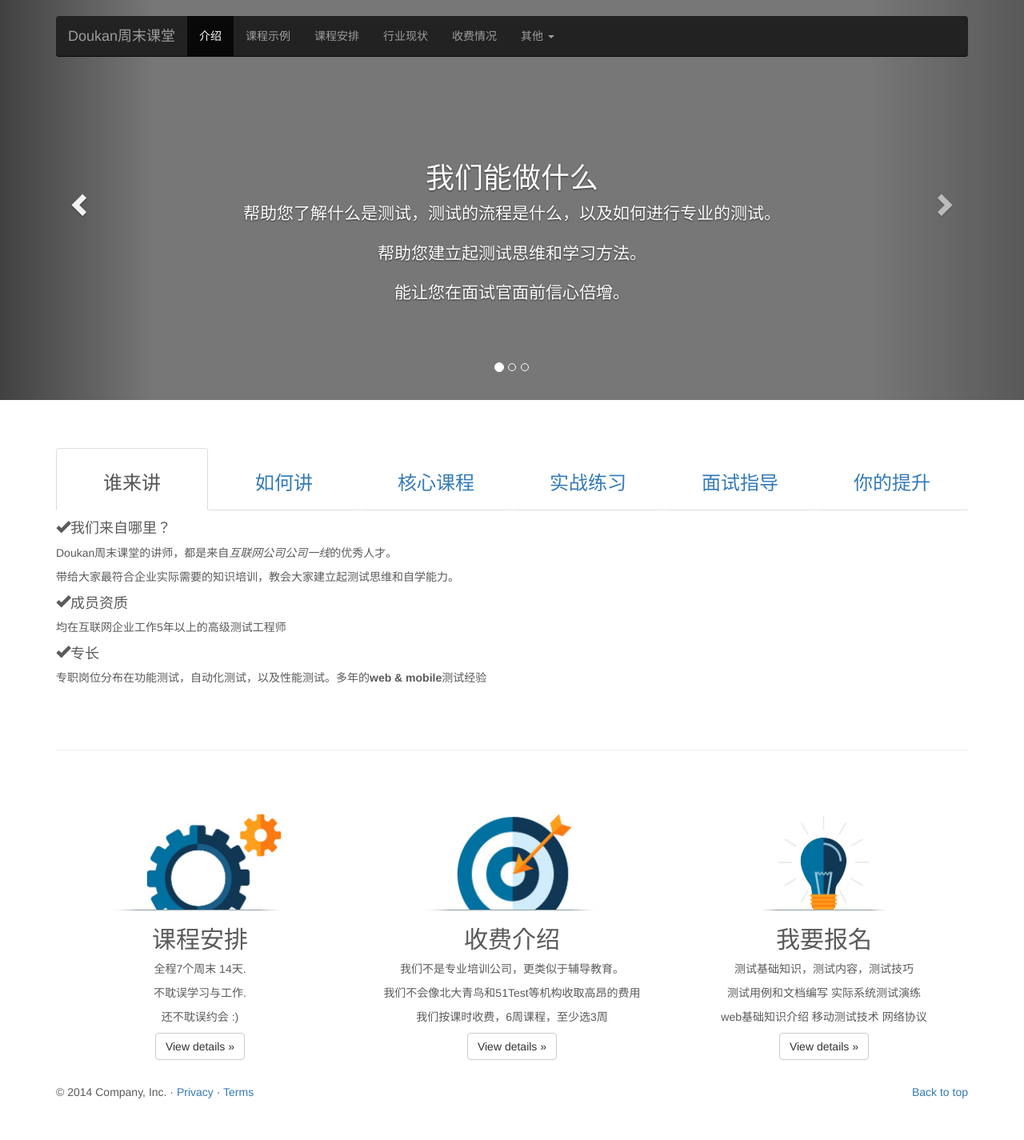
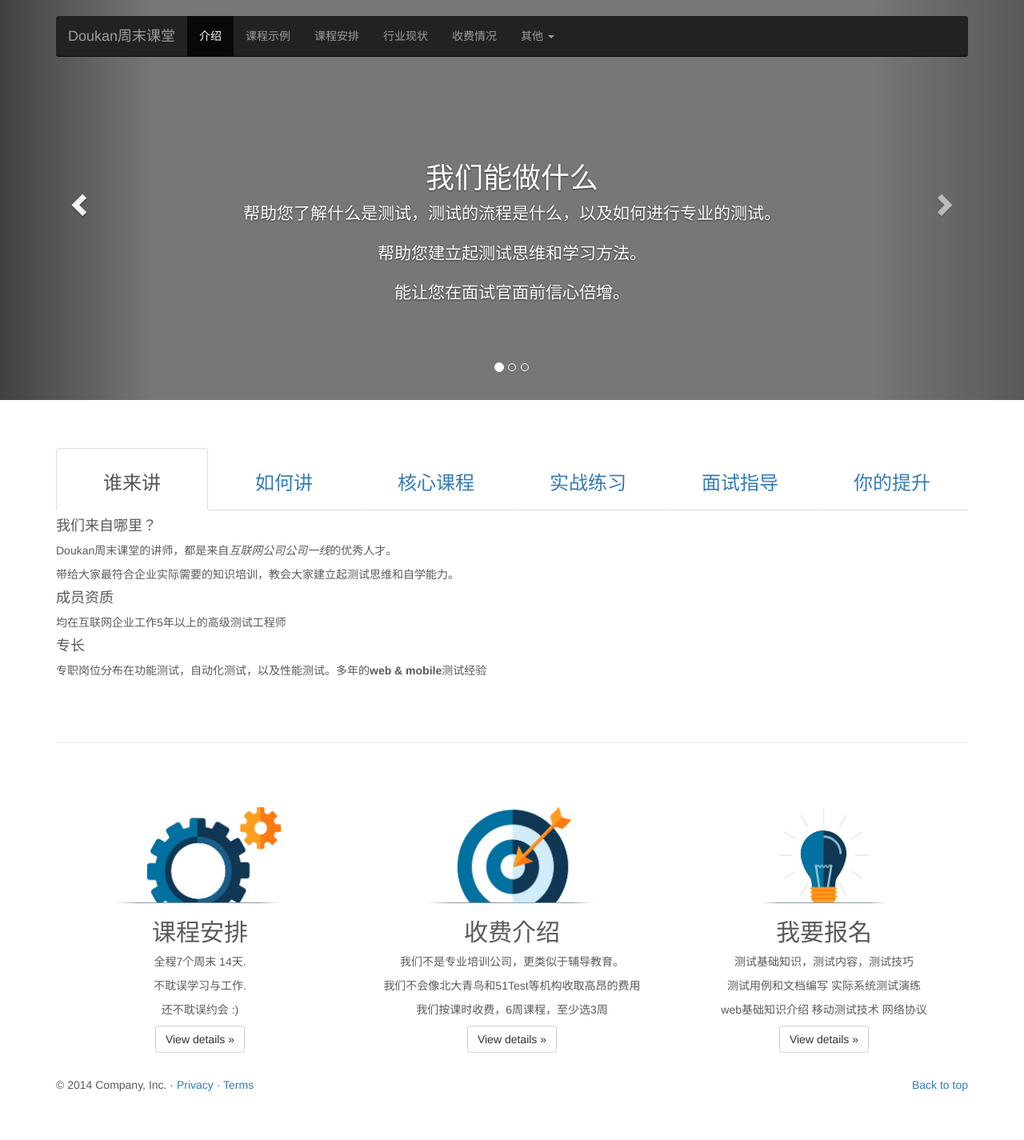
Before and after one commit to guming/myblog, a Jekyll site: the page home.html, which Jekyll copies as it is, in a window 1280 px wide. Shown: the whole page at 80% size. Built offline with Jekyll 4.4.1, drawn with Linux system fonts in a browser that asks for light colours; nearby versions of some CDN libraries.

```diff
--- a/home.html
+++ b/home.html
@@ -162,12 +162,12 @@
          <div class="tab-pane fade in active" id="a1">
           <p></p>
           <p></p>
-          <h4><span class="glyphicon glyphicon-ok"></span>我们来自哪里？</h4>
+          <h4>我们来自哪里？</h4>
           <p>Doukan周末课堂的讲师，都是来自<em>互联网公司公司一线</em>的优秀人才。</p>
           <p>带给大家最符合企业实际需要的知识培训，教会大家建立起测试思维和自学能力。</p>
-          <h4><span class="glyphicon glyphicon-ok">成员资质</h4>
+          <h4>成员资质</h4>
           <p>均在互联网企业工作5年以上的高级测试工程师</p>
-          <h4><span class="glyphicon glyphicon-ok">专长</h4>
+          <h4>专长</h4>
           <p>专职岗位分布在功能测试，自动化测试，以及性能测试。多年的<strong>web & mobile</strong>测试经验</p>
 
          </div>
```
